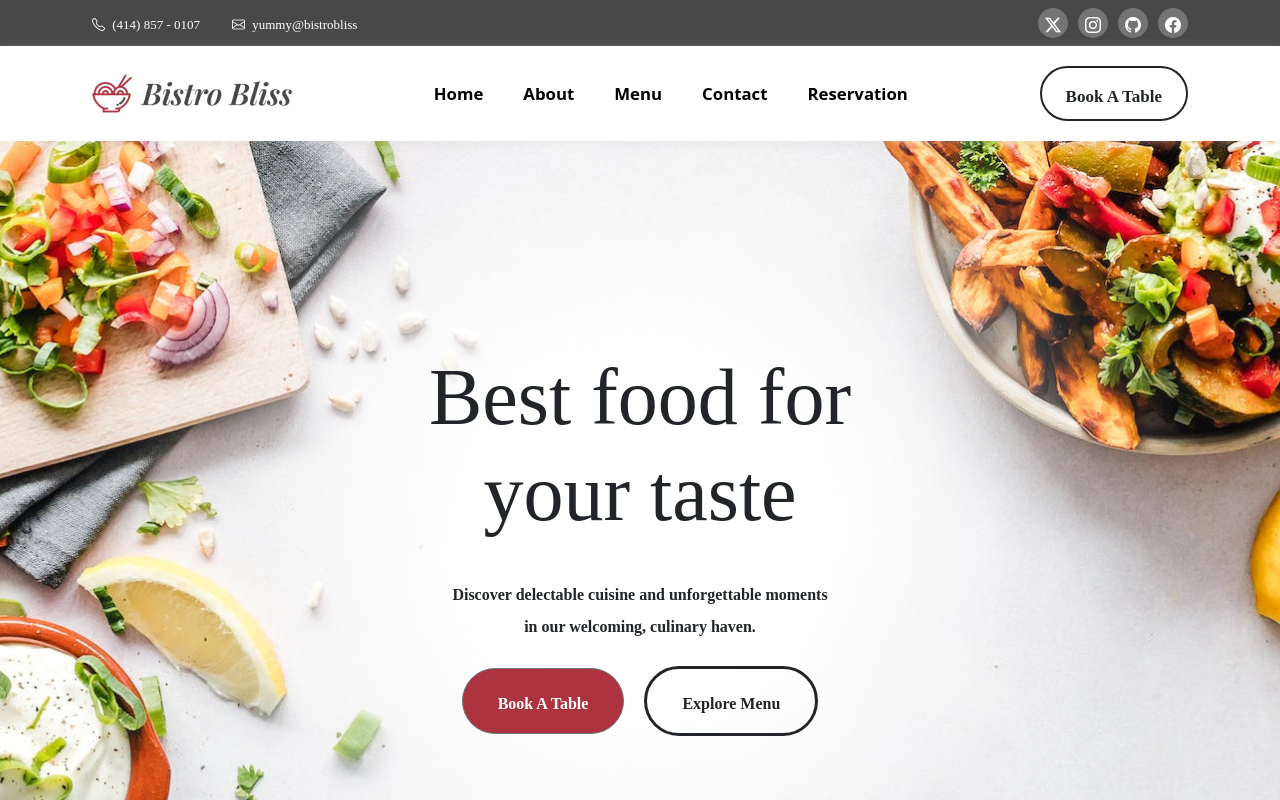
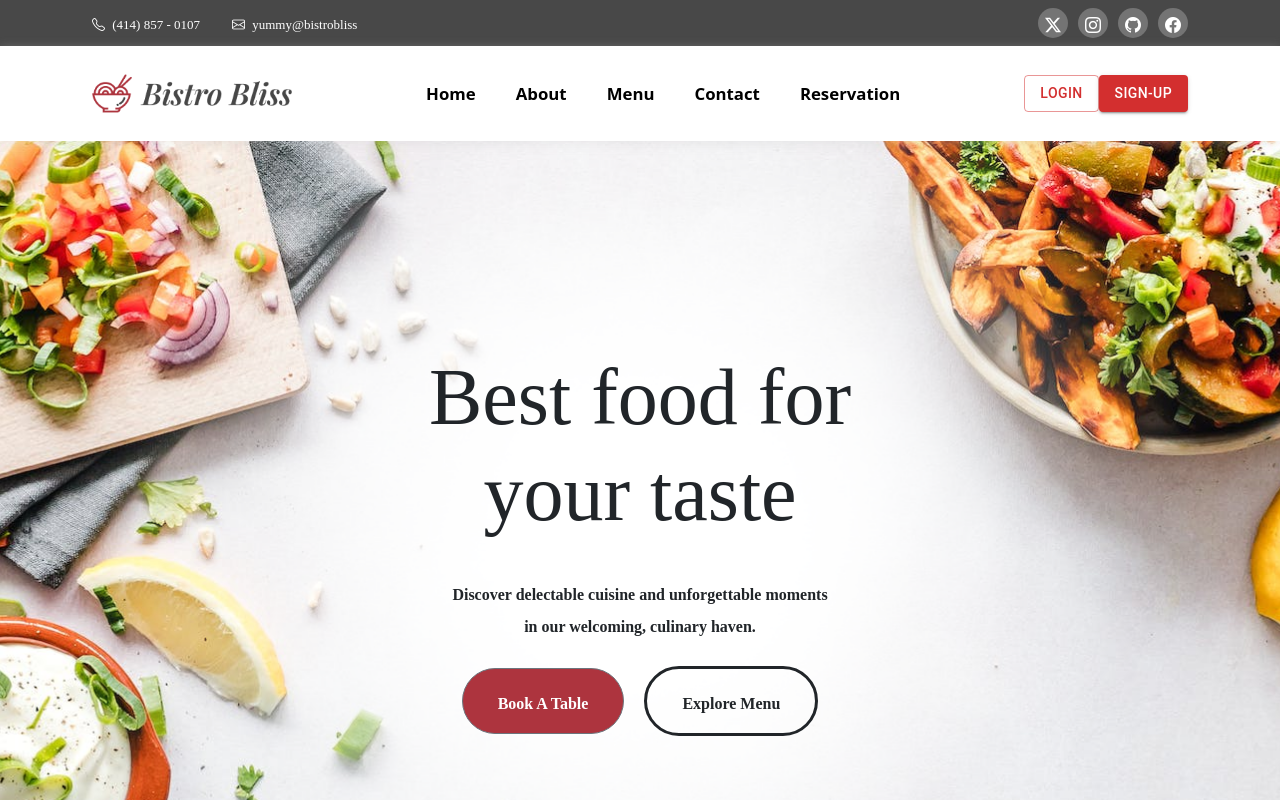
Before and after one commit to AbdulrahmanM0/BistroBliss, a React (Vite) app: page / in a window 1280 px wide. Shown: the top 800 px of the page. Built offline with nearby package versions, Linux system fonts and the light colour scheme.

Commit message:
add login and signup buttons

```diff
--- /dev/null
+++ b/src/Components/Layout/Header/HeaderSup/Auth.jsx
@@ -0,0 +1,15 @@
+import React from 'react'
+import Button from '@mui/material/Button';
+import { useNavigate } from 'react-router-dom';
+
+
+export default function Auth() {
+    const navigate = useNavigate()
+    console.log(navigate)
+  return (
+    <div>
+        <Button variant="outlined" onClick={()=>navigate('/login')} color="error">Login</Button>
+        <Button variant="contained" onClick={()=>navigate('/signup')} color="error">Sign-up</Button>
+    </div>
+  )
+}
--- a/src/Components/Layout/Header/HeaderSup/MainHeader.jsx
+++ b/src/Components/Layout/Header/HeaderSup/MainHeader.jsx
@@ -3,6 +3,7 @@ import { Button, Container } from 'reactstrap';
 import logo from '../../../../assets/Images/Logo.png';
 import Navbar from './Navbar';
 import { Link, useNavigate } from "react-router-dom";
+import Auth from './Auth';
 
 export default function MainHeader() {
   const navigate = useNavigate();
@@ -21,14 +22,15 @@ export default function MainHeader() {
             <Navbar />
           </div>
           <div>
-            <Button
+            {/* <Button
               onClick={()=> navigate('/booktable')}
               className='book-table-btn px-4 border-2 font-size-17 fw-bold'
               color='dark'
               outline
             >
               Book A Table
-            </Button>
+            </Button> */}
+            <Auth />
           </div>
         </header>
       </Container>
```
Also changed, not shown: src/App.jsx (+0 -8 lines).
